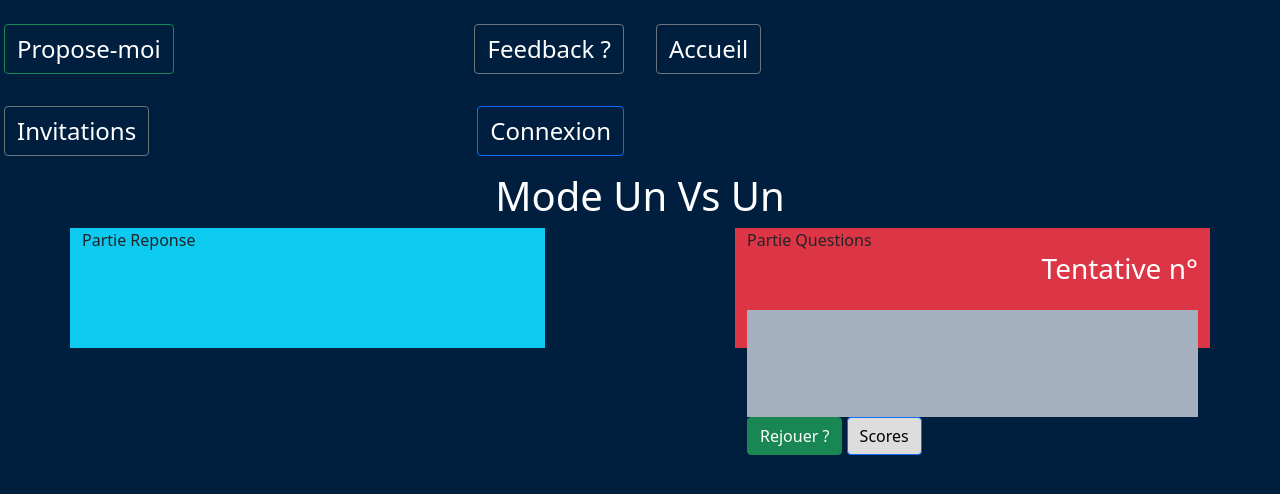
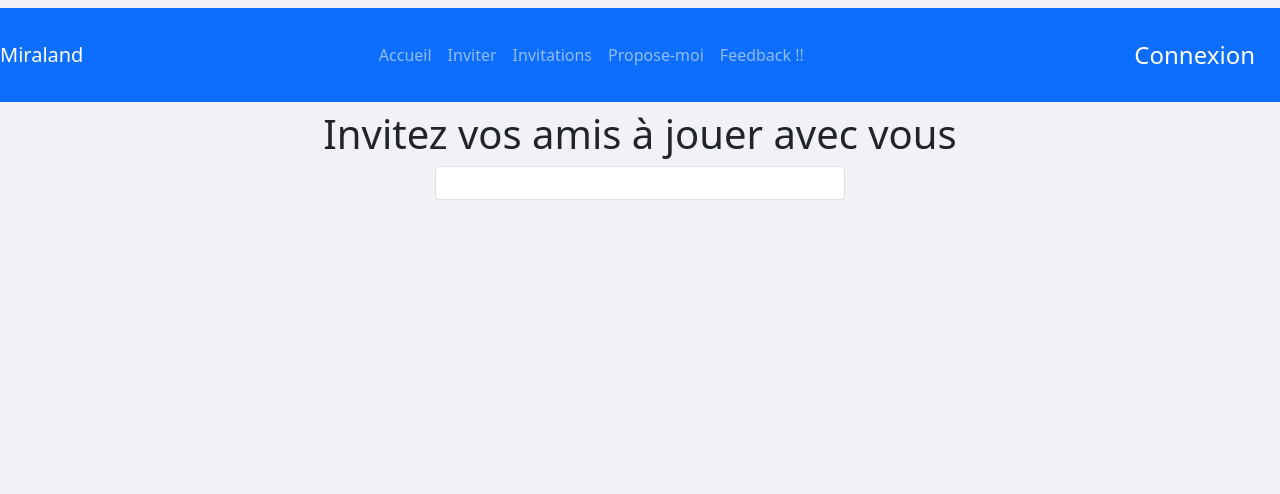
Before and after one commit to alphaibrahima/Games, a Django app: page /mdp/modeun in a window 1280 px wide. Shown: the top 494 px of the page. Run offline with Django 3.2, Linux system fonts and the light colour scheme; some libraries are stand-ins or nearby versions.

Commit message:
mode 1vs1 design

```diff
--- a/mot_de_passe/templates/base.html
+++ b/mot_de_passe/templates/base.html
@@ -24,42 +24,53 @@
     {% endblock css %}
 </head>
 
-<body style="background-color: #001f3f">
+{% comment %} style="background-color: #001f3f" {% endcomment %}
+<body >
 
 
     {% comment %} Username {% endcomment %}
-        <h1 id="username" class="text-center text-white" ">
+        <h1 id="username" class="text-center text-primary" >
             {{ user.username }}
         </h1>
 
-        {% comment %} The first row {% endcomment %}
-        <div class="row">
-            <div class="d-grid gap-2 d-md-flex justify-content-md-start p-3 col-2">
-                <a href="{% url 'proposition_mdp' %}" type="button" class="btn btn-outline-success fs-4 text-white">Propose-moi</a>
-            </div>
-
-            <div class="d-grid gap-2 d-md-flex justify-content-md-end p-3 col-4">
-                <a class="btn btn-outline-secondary fs-4 text-white" data-bs-toggle="modal" href="#exampleModalToggle" role="button">Feedback ?</a>
-            </div>
-            <div class="d-grid gap-2 d-md-flex justify-content-md-start p-3 col-4">
-                <a class="btn btn-outline-secondary fs-4 text-white" href="{% url 'accueil' %}" role="button">Accueil</a>
-            </div>
-
-            <div class="d-grid gap-2 d-md-flex justify-content-md-start p-3 col-4">
-                <a class="btn btn-outline-secondary fs-4 text-white" href="{% url 'show' %}" role="button">Invitations</a>
-            </div>
+        <!-- Nabar  -->
+        <nav class="navbar navbar-expand-lg navbar-dark bg-primary mb-2">
+          <a class="navbar-brand mr-2" href="#">Miraland</a>
+          <button class="navbar-toggler" type="button" data-toggle="collapse" data-target="#navbarNavDropdown" aria-controls="navbarNavDropdown" aria-expanded="false" aria-label="Toggle navigation">
+            <span class="navbar-toggler-icon"></span>
+          </button>
+          <div class="collapse navbar-collapse" id="navbarNavDropdown">
+            <ul class="navbar-nav m-auto">
+              <li class="nav-item active">
+                <a class="nav-link" href="{% url 'accueil' %}">Accueil <span class="sr-only">(current)</span></a>
+              </li>
+              <li class="nav-item">
+                <a class="nav-link" href="{% url 'modeun' %}">Inviter</a>
+              </li>
+              <li class="nav-item">
+                <a class="nav-link" href="{% url 'show' %}">Invitations</a>
+              </li>
+              <li class="nav-item">
+                <a class="nav-link" href="{% url 'proposition_mdp' %}">Propose-moi</a>
+              </li>
+              <li class="nav-item">
+                <a class="nav-link" data-bs-toggle="modal" href="#exampleModalToggle" >Feedback !!</a>
+              </li>
+            </ul>
 
             {% if user.is_authenticated %}
               <div class="d-grid gap-2 d-md-flex justify-content-md-end p-3 col-2">
-                    <a href="{% url 'deconnexion' %}" type="button" class="btn btn-outline-danger fs-4 text-white">Déconnexion</a>
+                  <a href="{% url 'deconnexion' %}" type="button" class="btn btn-danger btn-sm fs-4 text-white">Déconnexion</a>
               </div>
             {% else %}
               <div class="d-grid gap-2 d-md-flex justify-content-md-end p-3 col-2">
-                    <a href="{% url 'connexion' %}" type="button" class="btn btn-outline-primary fs-4 text-white">Connexion</a>
+                  <a href="{% url 'connexion' %}" type="button" class="btn btn-primary btn-sm fs-4 text-white">Connexion</a>
               </div>
             {% endif %}
+
           </div>
-        {% comment %} The End first row {% endcomment %}
+        </nav>
+        <!-- fin navbar -->
 
 
           <!-- Modal for feedbacks  -->
--- a/mot_de_passe/templates/modeUn.html
+++ b/mot_de_passe/templates/modeUn.html
@@ -8,72 +8,45 @@
 
 {% comment %} Block for CSS {% endcomment %}
 {% block css %}
+<style>
+    body
+    {
+        background-color: #F0F2F5;
+    }
+</style>
+
 {% endblock css %}
 
 
 {% comment %} Block for content {% endcomment %}
 {% block content %}
 
-<h1 class="text-white text-center">
-    Mode Un Vs Un
+<h1 class="text-dark text-center">
+    Invitez vos amis à jouer avec vous
 </h1>
 <div class="row">
+    <div class="col-md-4"></div>
+
     <div class="col-md-4">
-        <!-- <select class="form-select form-select-lg mb-3"> -->
-            {% for i in users  %}
-                <!-- <option value="{{ i.id }}"> -->
-                    <p>
-                        <a id="" href="{% url 'invit'  i.id%}" class="text-white">
+        <div class="card">
+            <div class="card-body">
+                {% for i in users  %}
+                    <div class="d-flex justify-content-around mb-2">
+                        <h4 class="mr-2">
                             {{ i.username }}
+                        </h4>
+                        <a id="" href="{% url 'invit'  i.id%}" class="btn btn-danger btn-sm mr-4">
+                            Invitez
                         </a>
-                    </p>
-                <!-- </option> -->
-:            {% endfor %}
-        </select>
+                    </div>
+                {% endfor %}
+            </div>
+        </div>
     </div>
-    <div class="col-md-4"></div>
+
     <div class="col-md-4"></div>
 </div>
 
-<div class="container">
-    <div class="row">
-        <div class="col-md-5 bg-info">
-            Partie Reponse
-        </div>
-
-        <div class="col-md-5 offset-md-2 bg-danger">
-            Partie Questions
-            <div class="row">
-                <div class="col-5" id="icons">
-                    <p id="msgFinal" class="text-white">
-                    </p>
-                </div>
-
-                <h3 class="col-7 text-end text-white">
-                    Tentative n°<span id="tentative"></span>
-                </h3>
-        </div>
-
-
-        <div style="background-color: #a4b0be; height: 90%;">
-            <div class="position-relative top-50 start-50 translate-middle">
-                <p class="text-center fs-1 " id="indice" style="color: white;">
-                </p>
-            </div>
-
-        </div>
-
-        <div>
-            <button type="button " class="btn btn-success" onclick="reinit()" >
-                Rejouer ?
-            </button>
-            <a class="btn btn-primary" href="{% url 'scores_mdp' %}" style="background-color: #DDDDDD; color: black;">
-                Scores
-            </a>
-        </div>
-
-    </div>
-</div>
 
 
 {% endblock content %}
--- a/mot_de_passe/urls.py
+++ b/mot_de_passe/urls.py
@@ -27,6 +27,7 @@
     path('invite/<int:id>/', views.Invit, name = 'invit' ),
     path('show', views.ShowInvi, name = 'show'),
     path('show/<int:id>/', views.AccpetInv, name = 'accept'),
+    path('1vs1/', views.jeu1vs1, name='1vs1')
 
 
 ]
--- a/mot_de_passe/views.py
+++ b/mot_de_passe/views.py
@@ -20,11 +20,14 @@
     # print(list(liste_mots)[0]['id'])
     return render(request, 'index.html', locals())
 
+
+
 # @login_required
 def scores_view(request):
     scores = Score.objects.all().order_by('-points')
     # print(list(liste_mots)[0]['id'])
     return render(request, 'score.html', locals())
+
 
 
 @csrf_exempt
@@ -90,6 +93,8 @@
 
 
 
+
+
 def Invit(request, id):
     userId = User.objects.get(id = id)
     print(userId)
@@ -97,8 +102,8 @@
     print(connected_user)
 
     UnContreUn.objects.create(user1 = connected_user, user2 = userId)
-    messages.add_message(request, messages.INFO, f" Patientez que  {userId} accepte l'invitation ")
-    return redirect('mot_de_passe')
+    messages.add_message(request, messages.SUCCESS, f" Patientez que  {userId} accepte l'invitation ")
+    return redirect('1vs1')
 
     # return render(request, 'invite.html', locals())
 
@@ -106,6 +111,7 @@
 def ShowInvi(request):
     invits = UnContreUn.objects.filter(is_accept = False, user2 = request.user)
     return render(request, 'invite.html', locals())
+
 
 def AccpetInv(request, id):
     mode = UnContreUn.objects.get(id = id)
@@ -115,10 +121,19 @@
         mode.is_accept = True
         mode.save()
         messages.add_message(request, messages.SUCCESS, f" Que le meilleur gagne ")
+    return redirect('1vs1')
 
 
-    return redirect('mot_de_passe')
+
+
 
 def modeOne(request):
     users = User.objects.all()
     return render(request, 'modeUn.html', locals())
+
+
+def jeu1vs1(request):
+    liste_mots = list(Mots.objects.all().values())
+    themes = list(Mots.objects.order_by().values_list('theme', flat=True).distinct())
+    difficultes = list(Mots.objects.order_by().values_list('difficulte', flat=True).distinct())
+    return render(request, 'jeu1vs1.html', locals())
```
Also changed, not shown: other parts of mot_de_passe/templates/base.html (+37 -1 lines), mot_de_passe/templates/index.html (+4 -3 lines), mot_de_passe/templates/jeu1vs1.html (added, +119 -0 lines). Lines whose indentation alone changed are shown as unchanged.
